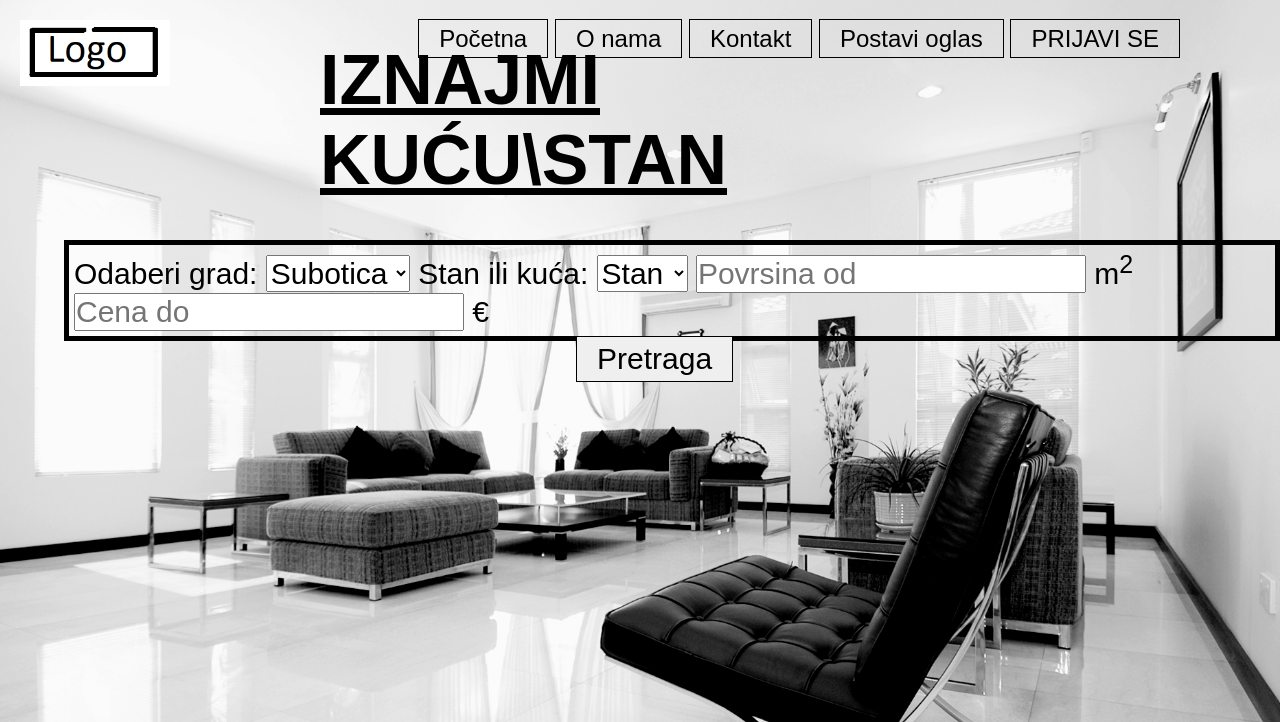
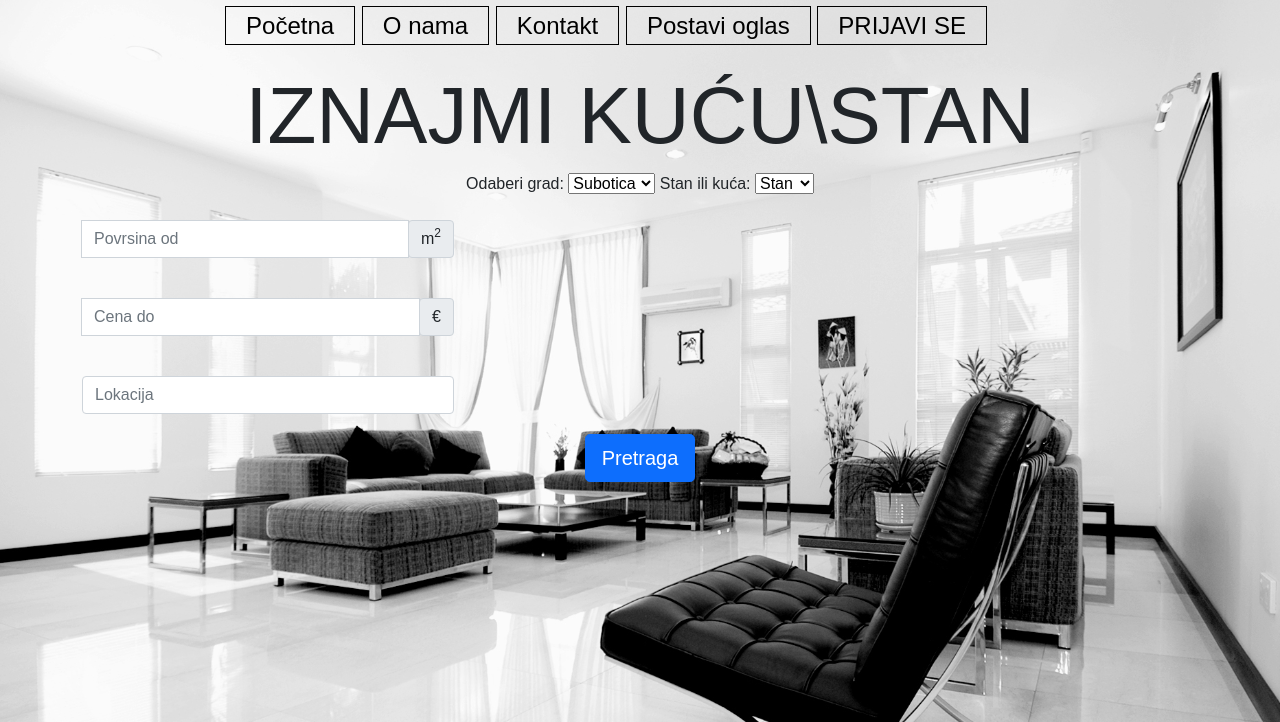
Before and after one commit to kristianh99/iznajmljivanje_stanova, a PHP site: page / in a window 1280 px wide. Shown: the top 722 px of the page. Run offline with PHP 8.4, Linux system fonts and the light colour scheme.

Commit message:
Add files via upload

```diff
--- a/css/style.css
+++ b/css/style.css
@@ -10,6 +10,9 @@ body{
     background-size: cover;
     background-position: center;
 
+}
+.forma {
+    margin: auto;
 }
 ul{
     float: right;
@@ -32,53 +35,31 @@ ul li a:hover{
     background-color: #000;
     color: #fff;
 }
-.logo img{
-    position: absolute;
-    float: left;
-    width: 150px;
-    height: auto;
-    margin: 20px 20px;
-}
+
 .main{
     margin: auto;
 
 }
-.title{
-    position: absolute;
-    top: 15%;
-    left: 50%;
-    transform: translate(-50%,-50%);
 
+.justify-content-center{
+    margin-top: 40px;
 }
+
 .title h1{
     color: #000000;
     font-size: 70px;
     text-decoration: underline;
 }
 .search{
-    position: absolute;
-    top: 30%;
-    left: 5%;
-    border: black 5px solid;
-    display: inline-block;
-    font-size: 30px;
-    padding: 5px;
+
+    margin-top: 20px;
+
 
 }
-#area,#apartment,#city,#price{
-    font-size: 30px ;
-}
-.button-search{
-    text-decoration: none;
-    color: #000;
-    padding: 5px 20px;
-    border: 1px solid #000;
-    position: absolute;
-    top: 42%;
-    left: 45%;
-    font-size: 30px;
-}
+
+
 .button-search:hover{
     background-color: #000;
     color: #fff;
 }
+fo
--- a/index.html
+++ b/index.html
@@ -4,27 +4,30 @@
     <meta charset="UTF-8">
     <title>Iznajmljivanje-kuca-stanova</title>
     <link rel="stylesheet" type="text/css" href="css/style.css">
+    <link href="https://cdn.jsdelivr.net/npm/bootstrap@5.0.0-beta3/dist/css/bootstrap.min.css" rel="stylesheet" integrity="sha384-eOJMYsd53ii+scO/bJGFsiCZc+5NDVN2yr8+0RDqr0Ql0h+rP48ckxlpbzKgwra6" crossorigin="anonymous">
+    <script src="https://cdn.jsdelivr.net/npm/bootstrap@5.0.0-beta3/dist/js/bootstrap.bundle.min.js" integrity="sha384-JEW9xMcG8R+pH31jmWH6WWP0WintQrMb4s7ZOdauHnUtxwoG2vI5DkLtS3qm9Ekf" crossorigin="anonymous"></script>
 </head>
 <body>
-    <header>
+
+    <nav class="navbar " >
         <div class="main">
-            <div class="logo">
-                <img src="logo.png" alt="logo">
-            </div>
+
             <ul>
                 <li><a href="#">Početna</a></li>
-                <li><a href="#">O nama</a></li>
-                <li><a href="#">Kontakt</a></li>
+                <li><a href="O_nama.html">O nama</a></li>
+                <li><a href="Kontakt.html">Kontakt</a></li>
                 <li><a href="#">Postavi oglas</a></li>
-                <li><a href="#">PRIJAVI SE</a></li>
+                <li><a href="login.php">PRIJAVI SE</a></li>
             </ul>
+        </div >
+    </nav>
+        <div class="row justify-content-center">
+            <h1 class="text-center display-1" >IZNAJMI KUĆU\STAN</h1>
         </div>
-        <div class="title">
-            <h1>IZNAJMI KUĆU\STAN</h1>
-        </div>
-    </header>
-    <div class="search">
-
+    <form action="web.php" method="post">
+    <div class="form-group">
+        <div class="container">
+            <div class="text-center">
         <label for="city">Odaberi grad:</label>
         <select id="city">
             <option value="0">Subotica</option>
@@ -37,14 +40,38 @@
                 <option value="0">Stan</option>
                 <option value="1">Kuća</option>
             </select>
+            <br><br>
+
+            <div class="col-4">
+                <div class="input-group mb-3">
         <label for="area"></label>
-        <input id="area" type="number" name="Povrsina" placeholder="Povrsina od" >
-        <label>m<sup>2</sup></label>
+        <input id="area" type="number" class="form-control" name="Povrsina" placeholder="Povrsina od" >
+                    <div class="input-group-append">
+                        <span class="input-group-text" id="basic-addon1">m<sup>2</sup></span>
+                    </div>
+                </div><br>
+            </div>
+         <div class="col-4">
+             <div class="input-group mb-3">
         <label for="price"></label>
-        <input id="price" name="Cena" type="number" placeholder="Cena do"> <label>&euro;</label>
+        <input id="price" name="Cena" class="form-control" type="number" placeholder="Cena do">
+             <div class="input-group-append">
+                 <span class="input-group-text" id="basic-addon2">&euro;</span>
+             </div>
+             </div>
+         </div>
+            <div class="col-4">
+             <label for="location"></label>
+        <input id="location" name="location" class="form-control" type="text" placeholder="Lokacija">
+        </div>
+        </div>
+        </div>
     </div>
-<div class="search-button">
-    <button class="button-search">Pretraga</button>
+    </form>
+    <div class="search">
+<div class="col-md-12 text-center">
+    <button class="btn btn-primary btn-lg">Pretraga</button>
 </div>
+    </div>
 </body>
 </html>
```
Also changed, not shown: Kontakt.html (added, +39 -0 lines), O_nama.html (added, +41 -0 lines).
